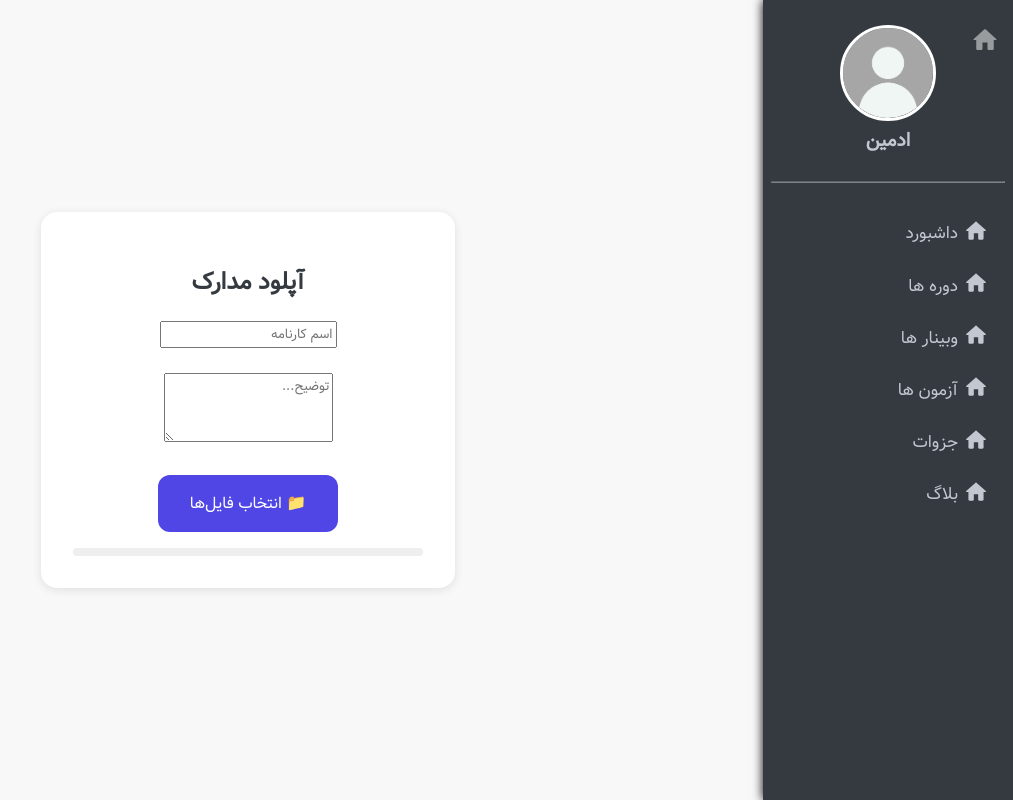
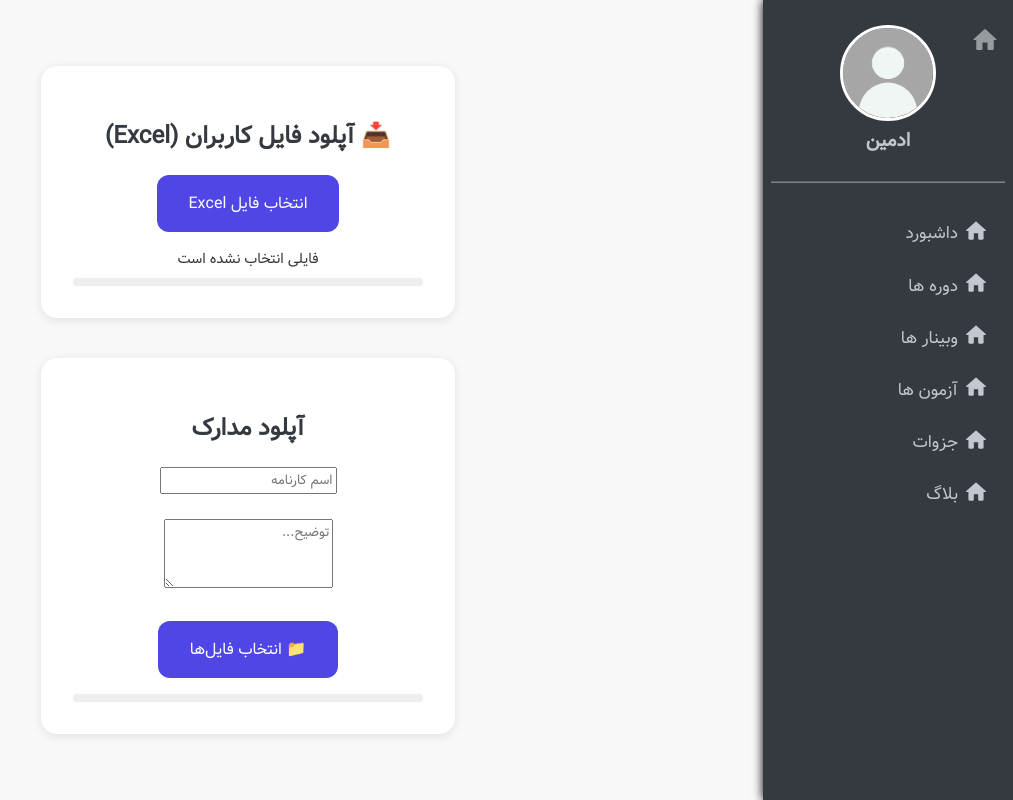
Before and after one commit to amirali5370/Alfa, a Flask app: template templates/admin/dashboard.html in a window 1280 px wide. Shown: the whole page, without its empty margins (267-1280 px from the left). Run offline with Flask 3, Linux system fonts and the light colour scheme; the template is opened without the code that fills it, so the values that code supplies are empty; some libraries are stand-ins or nearby versions.

Commit message:
create user upload system via Excel file for admin

```diff
--- a/blueprints/user.py
+++ b/blueprints/user.py
@@ -314,8 +314,6 @@ def switch_sub():
 @app.route("/account", methods = ["POST","GET"],  strict_slashes=False)
 @login_required
 def account():
-    if current_user.completion == 0 or current_user.pay == 0:
-        return redirect(url_for("user.dashboard"))
     if request.method == "POST":
         _type = request.form.get('type', None)
         if _type == "psw":
--- a/static/scripts/admin/dashboard.js
+++ b/static/scripts/admin/dashboard.js
@@ -4,7 +4,7 @@ const progress = document.getElementById('progress');
 const progressFill = document.getElementById('progressFill');
 const csrfToken = document.querySelector('meta[name="more_of_page"]').getAttribute('content')
 
-
+// workbooks
 fileInput.addEventListener('change', () => {
     if (fileInput.files.length === 0) return;
 
@@ -42,3 +42,45 @@ fileInput.addEventListener('change', () => {
 
     xhr.send(formData);
 });
+
+
+// users
+const fileInput_user = document.getElementById('fileInput_user');
+const progress_user = document.getElementById('progress_user');
+const progressFill_user = document.getElementById('progressFill_user');
+
+fileInput_user.addEventListener('change', () => {
+  if (fileInput_user.files.length === 0) return;
+
+  const formData = new FormData();
+  formData.append('file', fileInput_user.files[0]);
+  formData.append('csrf_token', csrfToken);
+
+
+  const xhr = new XMLHttpRequest();
+  xhr.open('POST', '/admin/upload-users');
+
+  xhr.upload.addEventListener('progress', (e) => {
+    if (e.lengthComputable) {
+      const percent = Math.round((e.loaded / e.total) * 100);
+      progressFill_user.style.width = percent + '%';
+      progress_user.textContent = `در حال آپلود: ${percent}%`;
+    }
+  });
+
+  xhr.addEventListener('load', () => {
+    if (xhr.status === 201) {
+      progress_user.textContent = '✅ فایل با موفقیت آپلود شد و کاربران ساخته شدند';
+      progressFill_user.style.width = '100%';
+    } else {
+      progress_user.textContent = '❌ خطا در آپلود یا ساخت کاربران';
+      progressFill_user.style.width = '0%';
+    }
+  });
+
+  xhr.addEventListener('error', () => {
+    progress_user.textContent = '❌ خطای شبکه در هنگام ارسال فایل';
+  });
+
+  xhr.send(formData);
+});
--- a/static/styles/admin/dashboard.css
+++ b/static/styles/admin/dashboard.css
@@ -4,6 +4,8 @@
     align-items: center;
     justify-content: center;
     height: 100vh;
+    flex-direction: column;
+    row-gap: 40px;
   }
   .upload-box {
     background: #fff;
@@ -13,7 +15,7 @@
     text-align: center;
     width: 350px;
   }
-  #fileInput {
+  #fileInput, #fileInput_user {
     display: none;
   }
   .upload-label {
@@ -28,7 +30,7 @@
   .upload-label:hover {
     background: #4338ca;
   }
-  #progress {
+  #progress, #progress_user {
     margin-top: 1rem;
     font-size: 0.9rem;
     color: #333;
--- a/templates/admin/dashboard.html
+++ b/templates/admin/dashboard.html
@@ -5,6 +5,17 @@
     <meta name="more_of_page" content="{{ csrf_token() }}">
 {% endblock %}
 {% block body %}
+<div class="upload-box">
+    <h2>📥 آپلود فایل کاربران (Excel)</h2>
+    <form id="uploadForm" enctype="multipart/form-data">
+        <input type="file" id="fileInput_user" name="file" accept=".xlsx,.xls">
+        <label for="fileInput_user" class="upload-label">انتخاب فایل Excel</label>
+    </form>
+    <div id="progress_user">فایلی انتخاب نشده است</div>
+    <div class="progress-bar"><div class="progress-fill" id="progressFill_user"></div></div>
+</div>
+
+
 <div class="upload-box">
     <form id="uploadForm" enctype="multipart/form-data">
         <h2>آپلود مدارک</h2>
--- a/templates/user/account.html
+++ b/templates/user/account.html
@@ -13,7 +13,7 @@
 
     <!-- بخش عکس پروفایل -->
     <div class="profile-avatar">
-    <img src="{{ url_for('static', filename='img/users/' ~ current_user.auth ~ '.jpg') }}" alt="عکس پروفایل" class="avatar-img">
+    <img src="{{ url_for('static', filename='img/users/' ~ current_user.auth ~ '.jpg') }}" onerror="this.onerror=null; this.src=`{{ url_for('static', filename='main_img/user.jpg') }}`;" alt="عکس پروفایل" class="avatar-img">
     <form action="#" method="post" enctype="multipart/form-data">
         <input type="hidden" name="csrf_token" value="{{ csrf_token() }}" />
         <label for="avatar-upload" class="avatar-btn">تغییر عکس پروفایل</label>
```
Also changed, not shown: blueprints/admin.py (+37 -5 lines).
